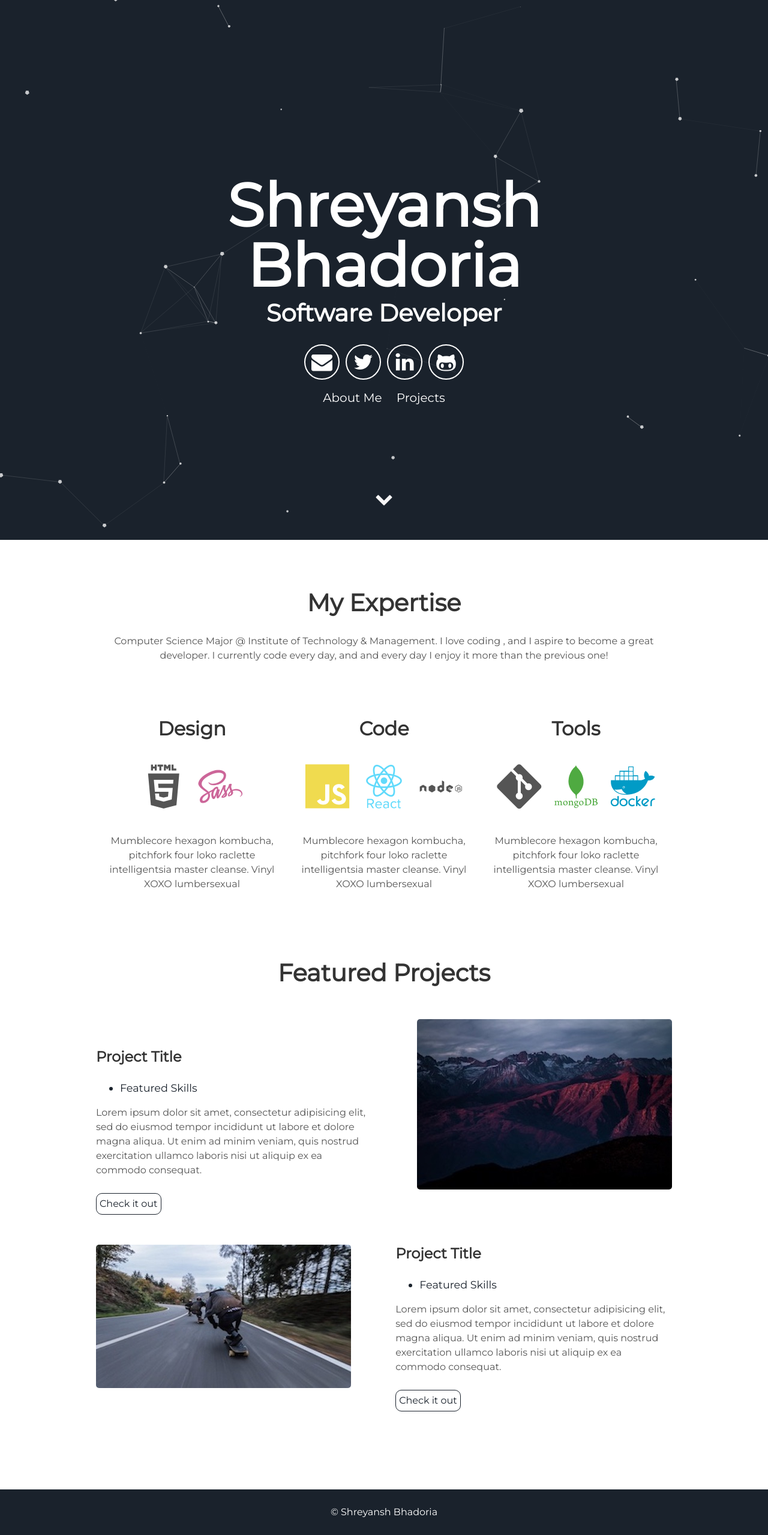
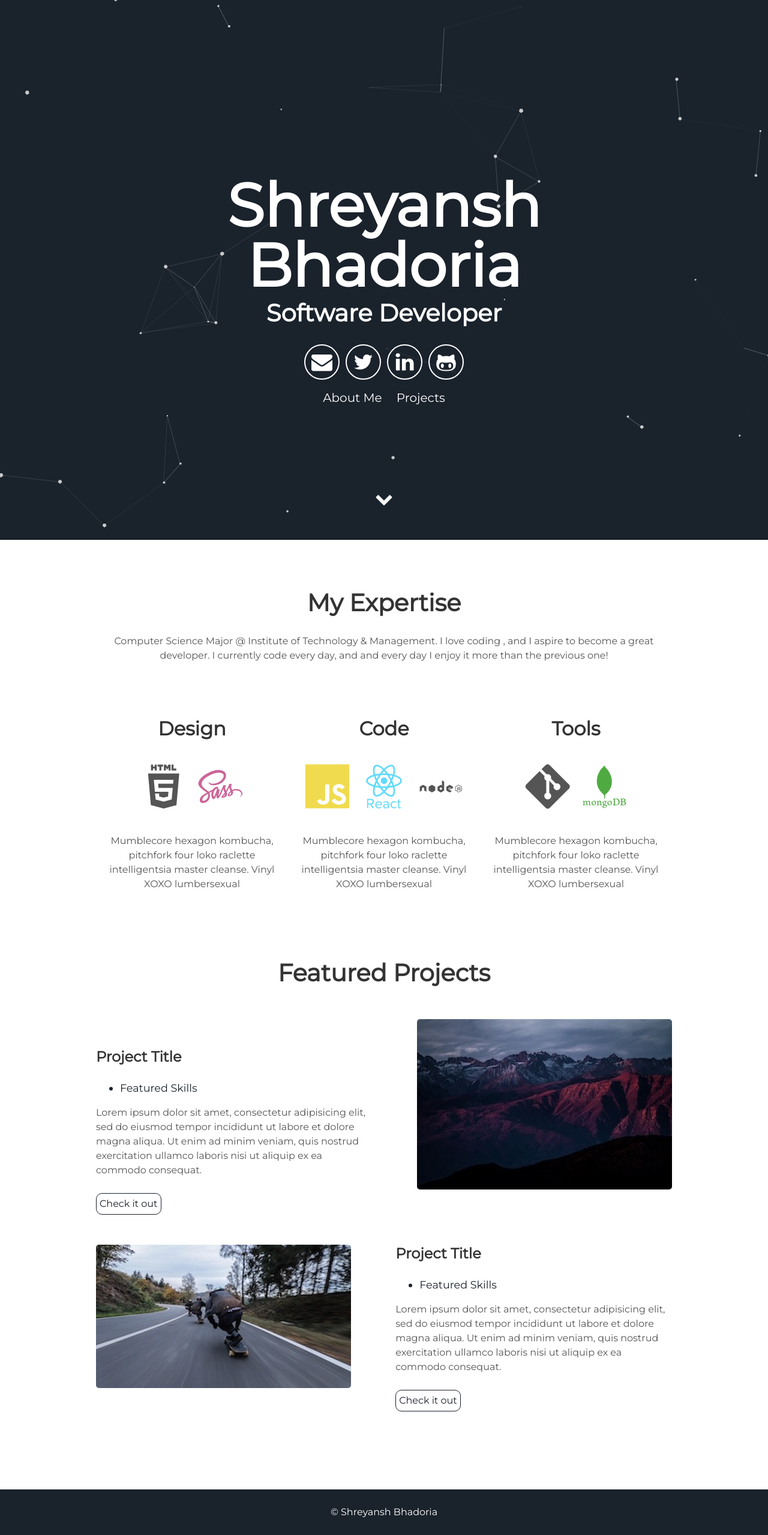
Before and after one commit to shreyanshxyz/shreyanshxyz.github.io, a Jekyll site: the page built from index.html, in a window 1280 px wide. Shown: the whole page at 60% size. Built offline with Jekyll 4.4.1, drawn with Linux system fonts in a browser that asks for light colours.

```diff
--- a/_includes/about.html
+++ b/_includes/about.html
@@ -28,7 +28,7 @@
     <i class="devicon-git-plain"></i>
     <i class="devicon-mongodb-plain-wordmark colored"></i>
     <i class="devicon-firebase-plain-wordmark colored"></i>
-    <i class="devicon-docker-plain-wordmark colored"></i>
+    <!-- <i class="devicon-docker-plain-wordmark colored"></i> -->
     <p>
       Mumblecore hexagon kombucha, pitchfork four loko raclette intelligentsia
       master cleanse. Vinyl XOXO lumbersexual
```
